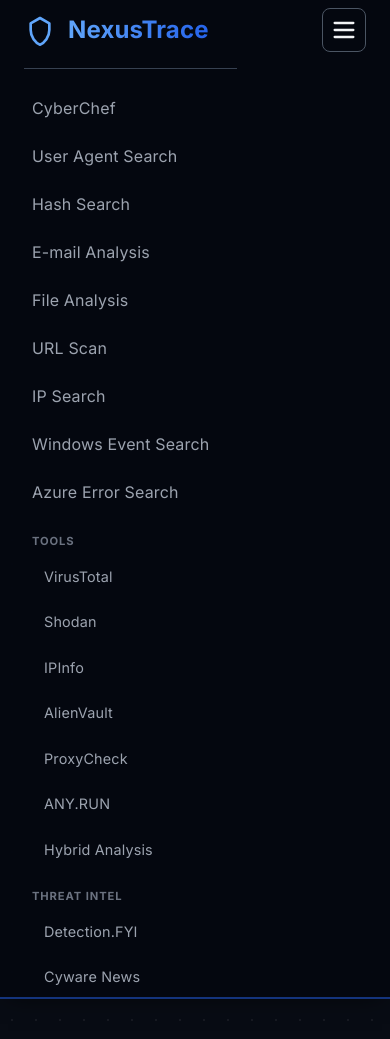
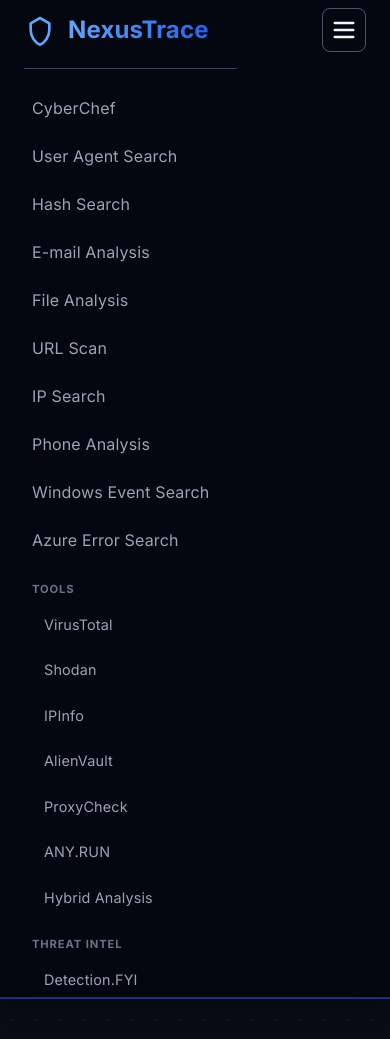
Before and after one commit to zswizzle00/NexusTrace, a Flask app: page /api/domain/analyze in a window 390 px wide, after a click that opens the changed part. Shown: the top 1039 px of the page. Run offline with Flask 3, Linux system fonts and the light colour scheme; parts of the project's set-up code (start-up, migrations or seed data) failed here and were passed over; some libraries are stand-ins or nearby versions.

Commit message:
fix(phone): add the phone lookup to the desktop and mobile navs
The route, template and E.164 detection shipped without a nav entry, so the
page was only reachable by typing the URL or pasting an E.164 number into the
main analyse box. Built and reachable were not the same claim.

The new test asserts the link renders, because nothing else would have caught
this: every suite passed while the feature was invisible.

```diff
--- a/templates/base.html
+++ b/templates/base.html
@@ -57,6 +57,7 @@
                         <a href="/email_analysis" class="nav-link{% if request.path.startswith('/email_analysis') %} active{% endif %}">E-mail</a>
                         <a href="/file_analysis" class="nav-link{% if request.path == '/file_analysis' %} active{% endif %}">File</a>
                         <a href="/user_agent_search" class="nav-link{% if request.path == '/user_agent_search' %} active{% endif %}">User Agent</a>
+                        <a href="/phone_analysis" class="nav-link{% if request.path == '/phone_analysis' %} active{% endif %}">Phone</a>
                     </div>
                     <div class="nav-sep" role="separator" aria-hidden="true"></div>
                     <div class="nav-group">
@@ -131,6 +132,7 @@
                 <a href="/file_analysis" class="mobile-nav-link">File Analysis</a>
                 <a href="/url_scan" class="mobile-nav-link">URL Scan</a>
                 <a href="/ip_search" class="mobile-nav-link">IP Search</a>
+                <a href="/phone_analysis" class="mobile-nav-link">Phone Analysis</a>
                 <a href="/ad_event_search" class="mobile-nav-link">Windows Event Search</a>
                 <a href="/azure_error_search" class="mobile-nav-link">Azure Error Search</a>
                 <div class="mobile-nav-heading">Tools</div>
```
Also changed, not shown: app/tests/test_phone_routes.py (+12 -0 lines).
